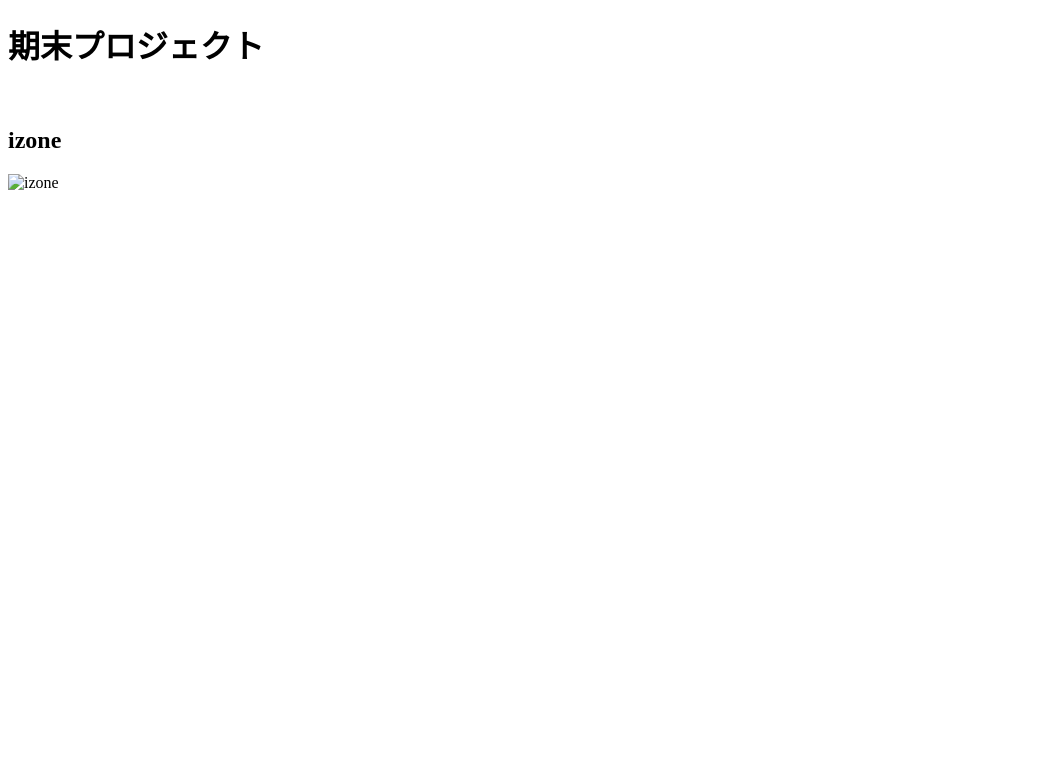
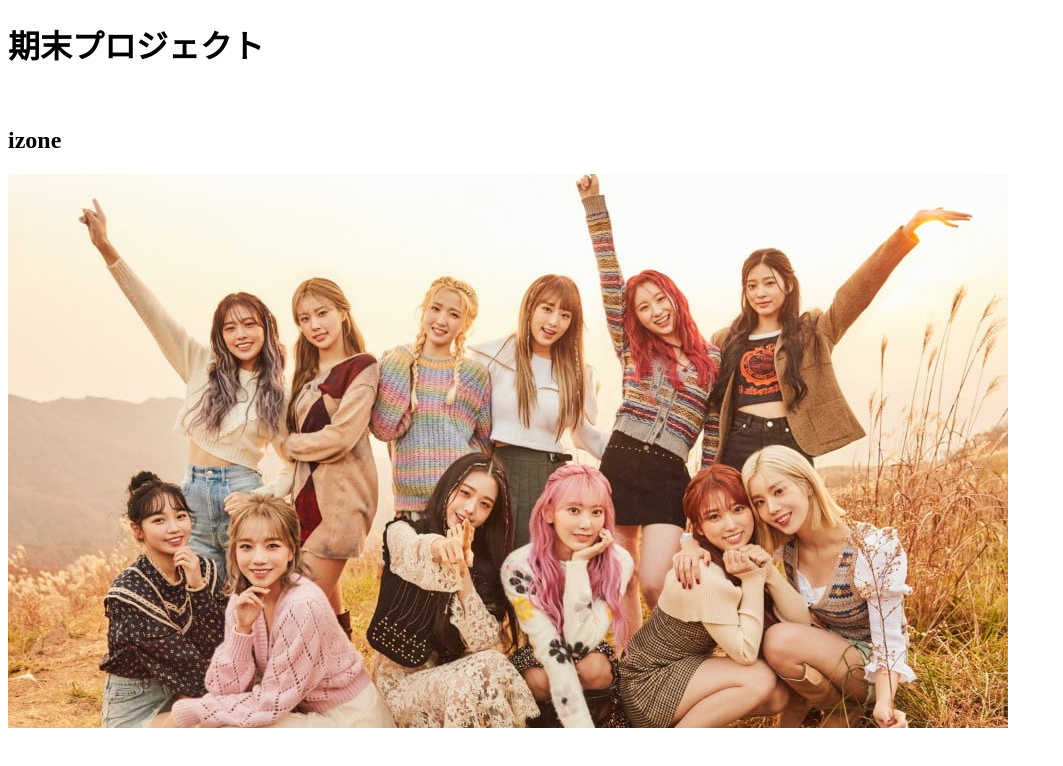
Before and after one commit to haruka6709/mairokotobuki, a plain HTML site: page index.html in a window 1280 px wide. Shown: the whole page, without its empty margins (0-1063 px from the left). Drawn offline with Linux system fonts and the light colour scheme.

Commit message:
Update index.html

```diff
--- a/index.html
+++ b/index.html
@@ -8,6 +8,6 @@
 <h1>期末プロジェクト</h1>
 <br>
 <h2>izone</h2>
-<img src="1606231277-20201124-izone.jpg" alt="izone">
+<img src="./image/1606231277-20201124-izone.jpg" alt="izone">
 </body>
 </html>
```
